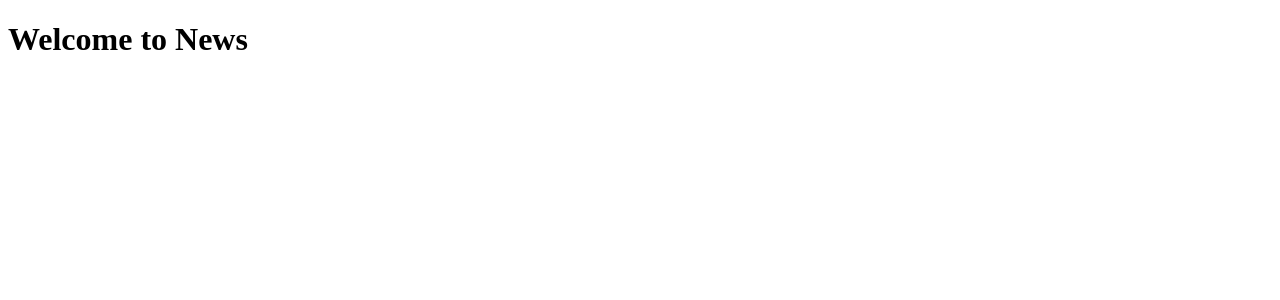
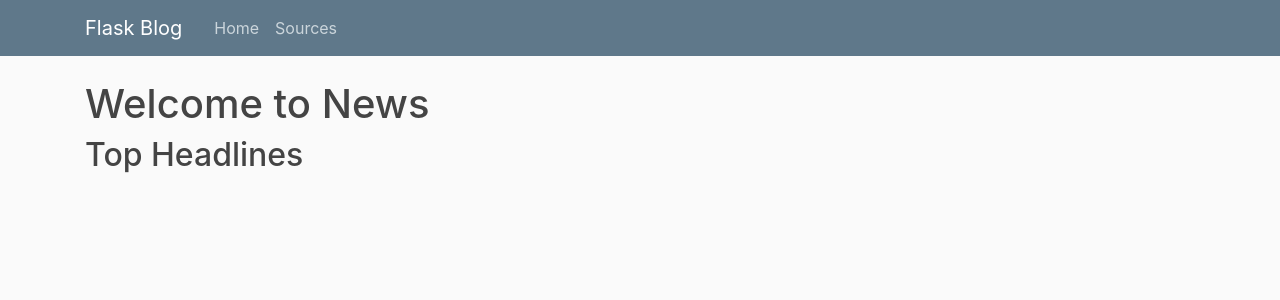
Before and after one commit to MugachaGichamba/newsHighlights, a Flask app: page / in a window 1280 px wide. Shown: the top 300 px of the page. Run offline with Flask 2, Linux system fonts and the light colour scheme; data that the repository does not hold is empty; some libraries are stand-ins or nearby versions.

Commit message:
added navbar to index template

```diff
--- a/static/main.css
+++ b/static/main.css
@@ -7,3 +7,87 @@ ul{
     padding: 3px;
     text-align: center;
 }
+img {
+    width: 80px;
+    height: 80px;
+}
+body {
+  background: #fafafa;
+  color: #333333;
+  margin-top: 5rem;
+}
+
+h1, h2, h3, h4, h5, h6 {
+  color: #444444;
+}
+
+.bg-steel {
+  background-color: #5f788a;
+}
+
+.site-header .navbar-nav .nav-link {
+  color: #cbd5db;
+}
+
+.site-header .navbar-nav .nav-link:hover {
+  color: #ffffff;
+}
+
+.site-header .navbar-nav .nav-link.active {
+  font-weight: 500;
+}
+
+.content-section {
+  background: #ffffff;
+  padding: 10px 20px;
+  border: 1px solid #dddddd;
+  border-radius: 3px;
+  margin-bottom: 20px;
+}
+
+.article-title {
+  color: #444444;
+}
+
+a.article-title:hover {
+  color: #428bca;
+  text-decoration: none;
+}
+
+.article-content {
+  white-space: pre-line;
+}
+
+.article-img {
+  height: 65px;
+  width: 65px;
+  margin-right: 16px;
+}
+
+.article-metadata {
+  padding-bottom: 1px;
+  margin-bottom: 4px;
+  border-bottom: 1px solid #e3e3e3
+}
+
+.article-metadata a:hover {
+  color: #333;
+  text-decoration: none;
+}
+
+.article-svg {
+  width: 25px;
+  height: 25px;
+  vertical-align: middle;
+}
+
+.account-img {
+  height: 125px;
+  width: 125px;
+  margin-right: 20px;
+  margin-bottom: 16px;
+}
+
+.account-heading {
+  font-size: 2.5rem;
+}
--- a/templates/index.html
+++ b/templates/index.html
@@ -3,19 +3,42 @@
 <head>
     <meta charset="UTF-8">
     <title>Home</title>
+    <link rel="stylesheet" href="https://maxcdn.bootstrapcdn.com/bootstrap/4.0.0/css/bootstrap.min.css"
+          integrity="sha384-Gn5384xqQ1aoWXA+058RXPxPg6fy4IWvTNh0E263XmFcJlSAwiGgFAW/dAiS6JXm" crossorigin="anonymous">
     <link rel="stylesheet" href="../static/main.css">
 </head>
+
+<header class="site-header">
+    <nav class="navbar navbar-expand-md navbar-dark bg-steel fixed-top">
+        <div class="container">
+            <a class="navbar-brand mr-4" href="/">Flask Blog</a>
+            <button class="navbar-toggler" type="button" data-toggle="collapse" data-target="#navbarToggle"
+                    aria-controls="navbarToggle" aria-expanded="false" aria-label="Toggle navigation">
+                <span class="navbar-toggler-icon"></span>
+            </button>
+            <div class="collapse navbar-collapse" id="navbarToggle">
+                <div class="navbar-nav mr-auto">
+                    <a class="nav-item nav-link" href="{{ url_for("index") }}">Home</a>
+                    <a class="nav-item nav-link" href="{{ url_for("sources") }}">Sources</a>
+                </div>
+
+            </div>
+        </div>
+    </nav>
+</header>
 <body>
+<div class="container">
     <h1>Welcome to News</h1>
+<h2>Top Headlines</h2>
     <div class="source">
 
         {% for article in news %}
             <ul>
-            <div class="row">
-                <div class="col-md-4">
+
+
                 <li><img src="{{ article.get("urlToImage") }}" alt="Article image"></li>
-                </div>
-                <div class="col-md-8">
+
+
                 <li>Published on: {{ article.get("publishedAt") }}</li>
                 <li>Article Author: {{ article.get("author") }}</li>
                 <li>Article title: {{ article.get("title") }}</li>
@@ -24,8 +47,6 @@
                 <a href="{{ article.get("url") }}">
                     <li>See full article</li>
                 </a>
-                </div>
-            </div>
 
 
             </ul>
@@ -33,5 +54,7 @@
 
         {% endfor %}
     </div>
+</div>
+
 </body>
 </html>
```
Lines whose indentation alone changed are shown as unchanged.
